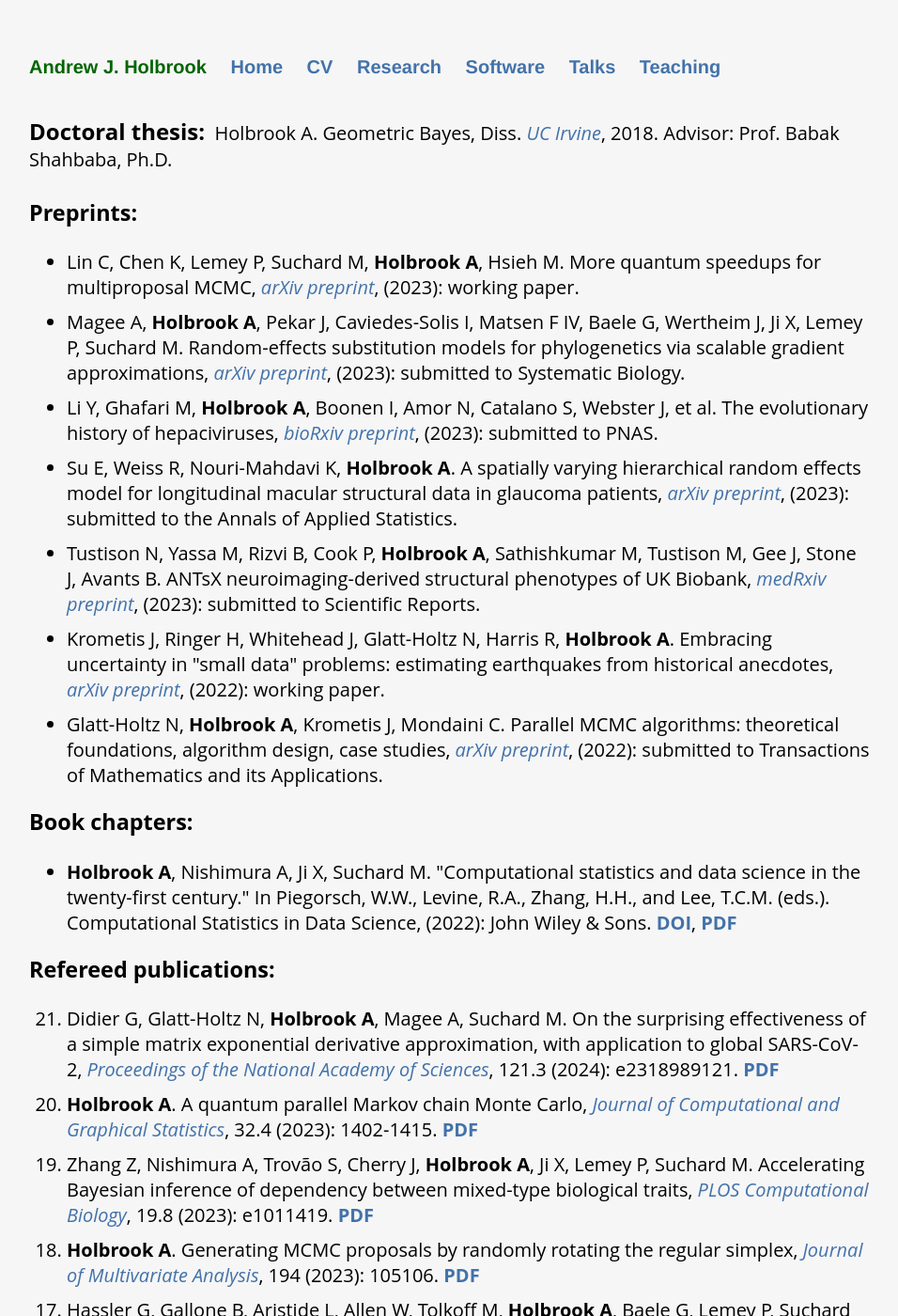
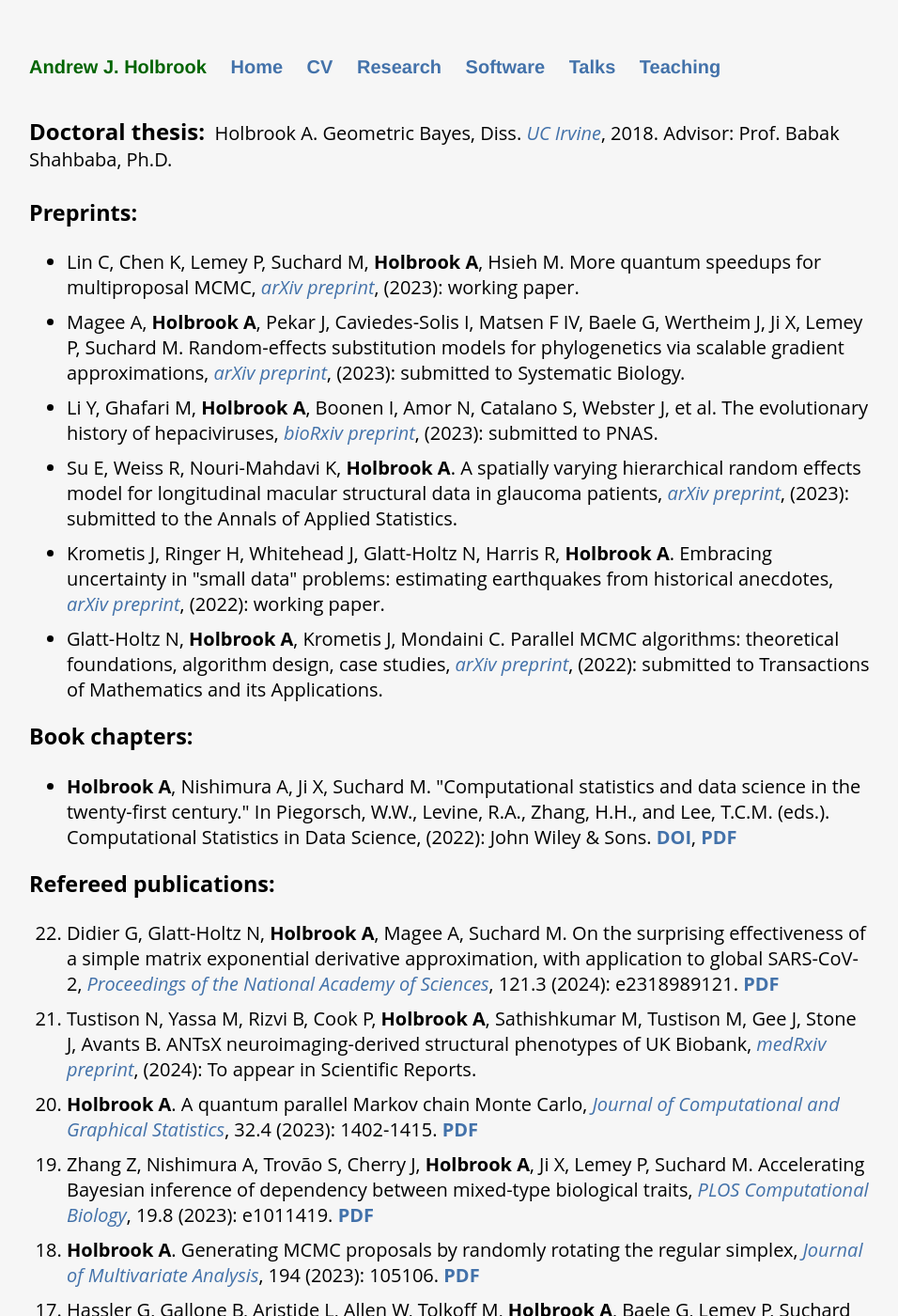
Before and after one commit to andrewjholbrook/andrewjholbrook.github.io, a Jekyll site: the page built from research.html, in a window 1280 px wide and 1400 px high. Shown: the whole window at 94% size, without its empty margins (161-1117 px from the left). Built offline with Jekyll 4.4.1, drawn with Linux system fonts in a browser that asks for light colours; a style sheet for code colours, icons or effects is not loaded; some of the changed lines change nothing that is shown.

Commit message:
Update research.html

```diff
--- a/research.html
+++ b/research.html
@@ -15,7 +15,6 @@
         <li> Magee A, <b>Holbrook A</b>, Pekar J, Caviedes-Solis I, Matsen F IV, Baele G, Wertheim J, Ji X, Lemey P, Suchard M. Random-effects substitution models for phylogenetics via scalable gradient approximations, <i><a href="https://arxiv.org/abs/2303.13642" target="_blank">arXiv preprint</a></i>, (2023): submitted to Systematic Biology.</li>
         <li> Li Y, Ghafari M, <b>Holbrook A</b>, Boonen I, Amor N, Catalano S, Webster J, et al. The evolutionary history of hepaciviruses, <i><a href="https://doi.org/10.1101/2023.06.30.547218" target="_blank">bioRxiv preprint</a></i>, (2023): submitted to PNAS. </li>
         <li> Su E, Weiss R, Nouri-Mahdavi K, <b>Holbrook A</b>. A spatially varying hierarchical random effects model for longitudinal macular structural data in glaucoma patients, <i><a href="https://arxiv.org/abs/2303.09018" target="_blank">arXiv preprint</a></i>, (2023): submitted to the Annals of Applied Statistics.</li>
-        <li> Tustison N, Yassa M, Rizvi B, Cook P, <b>Holbrook A</b>, Sathishkumar M, Tustison M, Gee J, Stone J, Avants B. ANTsX neuroimaging-derived structural phenotypes of UK Biobank, <i><a href="https://www.medrxiv.org/content/10.1101/2023.01.17.23284693v1" target="_blank">medRxiv preprint</a></i>, (2023): submitted to Scientific Reports.</li>
         <li>Krometis J, Ringer H, Whitehead J, Glatt-Holtz N, Harris R, <b>Holbrook A</b>. Embracing uncertainty in "small data" problems: estimating earthquakes from historical anecdotes, <i><a href="https://arxiv.org/abs/2106.07797" target="_blank">arXiv preprint</a></i>, (2022): working paper. </li>
         <li>Glatt-Holtz N, <b>Holbrook A</b>, Krometis J, Mondaini C. Parallel MCMC algorithms: theoretical foundations, algorithm design, case studies, <i><a href="https://arxiv.org/abs/2209.04750" target="_blank">arXiv preprint</a></i>, (2022): submitted to Transactions of Mathematics and its Applications.  </li>
   </ul>
@@ -31,7 +30,8 @@
 
   <ol id="pubs" reversed>
                 <li> Didier G, Glatt-Holtz N, <b>Holbrook A</b>, Magee A, Suchard M. On the surprising effectiveness of a simple matrix exponential derivative approximation, with application to global SARS-CoV-2, <i><a href="https://doi.org/10.1073/pnas.2318989121" target="_blank">Proceedings of the National Academy of Sciences</a></i>, 121.3 (2024): e2318989121. <a href="papers/pnas.pdf" target="_blank"><b>PDF</b></a></li>
-            <li><b>Holbrook A</b>. A quantum parallel Markov chain Monte Carlo, <i><a href="https://doi.org/10.1080/10618600.2023.2195890" target="_blank">Journal of Computational and Graphical Statistics</a></i>, 32.4 (2023): 1402-1415. <a href="papers/qpmcmc.pdf" target="_blank"><b>PDF</b></a></li>
+                <li> Tustison N, Yassa M, Rizvi B, Cook P, <b>Holbrook A</b>, Sathishkumar M, Tustison M, Gee J, Stone J, Avants B. ANTsX neuroimaging-derived structural phenotypes of UK Biobank, <i><a href="https://www.medrxiv.org/content/10.1101/2023.01.17.23284693v1" target="_blank">medRxiv preprint</a></i>, (2024): To appear in Scientific Reports.</li>
+        <li><b>Holbrook A</b>. A quantum parallel Markov chain Monte Carlo, <i><a href="https://doi.org/10.1080/10618600.2023.2195890" target="_blank">Journal of Computational and Graphical Statistics</a></i>, 32.4 (2023): 1402-1415. <a href="papers/qpmcmc.pdf" target="_blank"><b>PDF</b></a></li>
         <li>Zhang Z, Nishimura A, Trovão S, Cherry J, <b>Holbrook A</b>, Ji X, Lemey P, Suchard M. Accelerating Bayesian inference of dependency between mixed-type biological traits, <i><a href="https://doi.org/10.1371/journal.pcbi.1011419" target="_blank">PLOS Computational Biology</a></i>, 19.8 (2023): e1011419. <a href="papers/journal.pcbi.1011419.pdf" target="_blank"><b>PDF</b></a></li>
                 <li><b>Holbrook A</b>. Generating MCMC proposals by randomly rotating the regular simplex, <i><a href="https://doi.org/10.1016/j.jmva.2022.105106" target="_blank">Journal of Multivariate Analysis</a></i>, 194 (2023): 105106. <a href="papers/simpl.pdf" target="_blank"><b>PDF</b></a>  </li>
                 <li> Hassler G, Gallone B, Aristide L, Allen W, Tolkoff M, <b>Holbrook A</b>, Baele G, Lemey P, Suchard M. Principled, practical, flexible, fast: a new approach to phylogenetic factor analysis, <i><a href="https://doi.org/10.1111/2041-210X.13920" target="_blank">Methods in Ecology and Evolution</a></i>, 13 (2022): 2181-2197. <a href="papers/ppff.pdf" target="_blank"><b>PDF</b></a>
```
